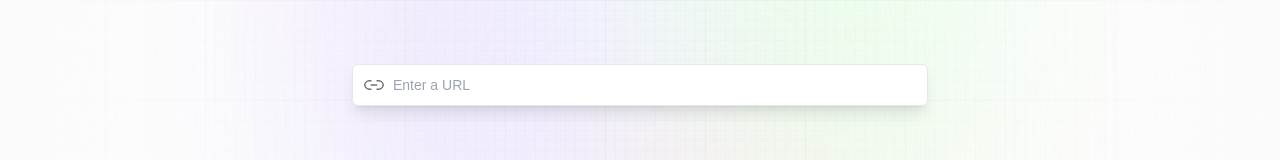
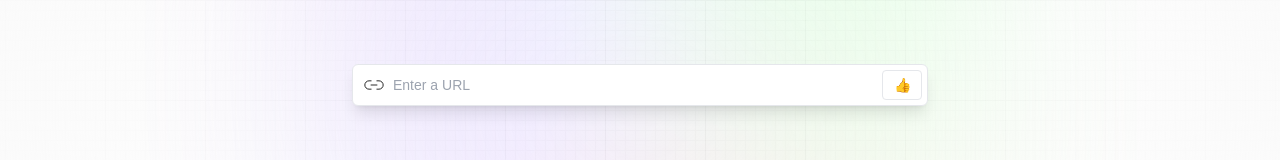
Before and after one commit to 888Greys/Ai_Article_Summurizor, a React (Vite) app: page / in a window 1280 px wide. Shown: the part 305-465 px from the top of the page. Built offline with nearby package versions, Linux system fonts and the light colour scheme.

Commit message:
Added submit button to Demo component form

```diff
--- a/src/components/Demo.jsx
+++ b/src/components/Demo.jsx
@@ -20,6 +20,12 @@ const Demo = () => {
           onChange={() => {}}
           required/>
 
+          <button
+            type="submit"
+            className='submit_btn'>
+            👍
+          </button>
+
         </form>
       </div>
     </section>
```
